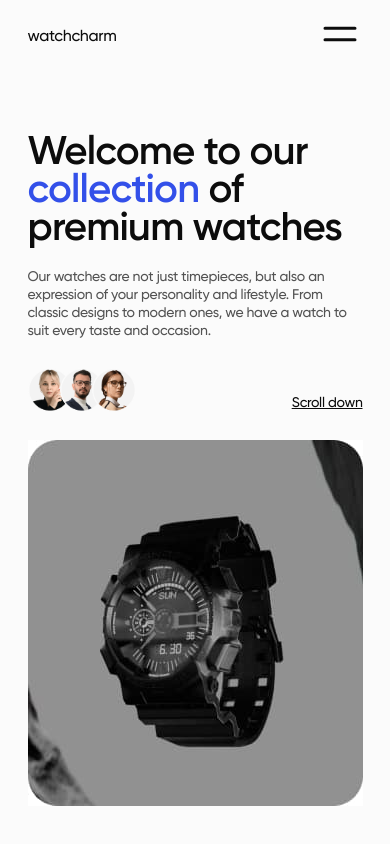
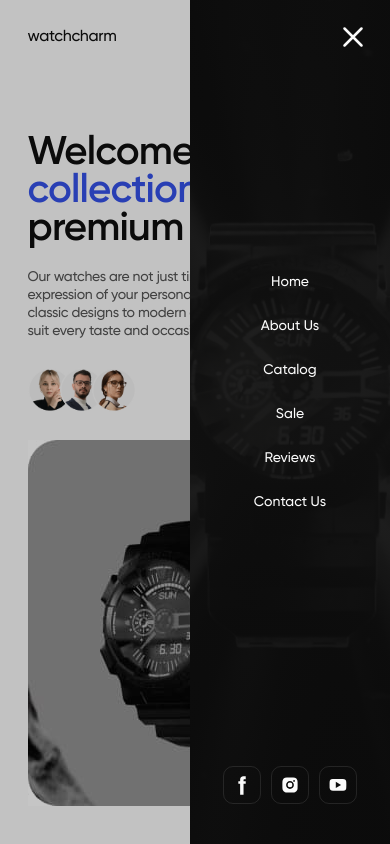
Before and after one commit to dvankevich/watchcharm, a plain HTML site: page index.html in a window 390 px wide. Both pictures are taken after a click on the button 339 px from the left and 37 px from the top of the page. Shown: the top 844 px of the page. Drawn offline with nearby package versions, Linux system fonts and the light colour scheme.

Commit message:
add mobile menu. add scripts

```diff
--- a/css/styles.css
+++ b/css/styles.css
@@ -722,3 +722,135 @@ body {
 .copyright-links-item {}
 
 .copyright-link {}
+
+
+.mobile-menu-container {
+  display: flex;
+  position: fixed;
+  /* https: //developer.mozilla.org/en-US/docs/Web/CSS/inset */
+  inset: 0;
+  z-index: 100;
+  width: 100%;
+  height: 100%;
+  background: #0c0c0c3c no-repeat padding-box;
+  pointer-events: none;
+  opacity: 0;
+  transition: opacity 250ms linear;
+}
+
+.mobile-menu-container.is-open {
+  opacity: 1;
+}
+
+.mobile-menu {
+  display: flex;
+  position: fixed;
+  top: 0%;
+  right: 0%;
+  z-index: 9999;
+  display: flex;
+  flex-direction: column;
+  justify-content: space-between;
+  align-items: center;
+  width: 200px;
+  height: 100%;
+  padding: 20px 20px 40px 20px;
+  background-image: linear-gradient(0deg,
+      rgba(12, 12, 12, 0.92) 0%,
+      rgba(12, 12, 12, 0.92) 100%),
+    url(/images/menu-img-mobile.png);
+  background-size: cover;
+  background-repeat: no-repeat;
+  background-position: center;
+  opacity: inherit;
+}
+
+@media (min-resolution: 192dpi) {
+  .mobile-menu {
+    background-image: linear-gradient(0deg,
+        rgba(12, 12, 12, 0.92) 0%,
+        rgba(12, 12, 12, 0.92) 100%),
+      url(/images/menu/menu-img-mobile@2x.png);
+  }
+}
+
+.mobile-menu-close-button {
+  padding: 0;
+  border: none;
+  background: none;
+  cursor: pointer;
+  position: absolute;
+  top: 20px;
+  right: 20px;
+  display: flex;
+  justify-content: center;
+  align-items: center;
+  width: 34px;
+  height: 34px;
+  background-color: transparent;
+  cursor: pointer;
+
+}
+
+.mobile-menu-close-icon {
+  display: block;
+  /* https: //developer.mozilla.org/en-US/docs/Web/SVG/Tutorial/Fills_and_Strokes
+  https: //www.w3schools.com/graphics/svg_stroking.asp */
+  stroke: #fbfbfb;
+  stroke-width: 2.5px;
+}
+
+.mobile-nav {
+  display: flex;
+  flex-direction: column;
+  margin-top: auto;
+  margin-bottom: auto;
+  position: relative;
+}
+
+.mobile-nav-list {
+  display: flex;
+  flex-direction: column;
+  row-gap: 24px;
+  margin-bottom: auto;
+}
+
+.mobile-nav-list-item {
+  display: block;
+  margin: auto;
+  position: relative;
+}
+
+.mobile-nav-list-item-link {
+  position: relative;
+  padding-bottom: 2px;
+  display: block;
+  color: #fbfbfb;
+  font-weight: 500;
+  font-style: normal;
+  font-size: 14px;
+  line-height: 1.29;
+}
+
+.mobile-social-list {
+  display: flex;
+  gap: 10px;
+  justify-content: center;
+}
+
+
+
+.mobile-social-list-link {
+  display: flex;
+  justify-content: center;
+  align-items: center;
+  border: 1px solid rgba(251, 251, 251, 0.1);
+  border-radius: 10px;
+  padding: 8px;
+
+}
+
+
+.mobile-social-list-icon {
+  fill: #fbfbfb;
+}
--- a/index.html
+++ b/index.html
@@ -15,7 +15,7 @@
 <body>
   <header class="header container">
     <a class="header-logo" href="">watchcharm</a>
-    <button class="mobile-menu-button" type="button">
+    <button class="mobile-menu-button js-open-menu" type="button">
       <svg class="mobile-menu-icon" width="34" height="34" aria-hidden="true">
         <use href="./images/icons.svg#icon-menu"></use>
       </svg>
@@ -305,6 +305,66 @@
       </picture>
     </section>
 
+    <div class="mobile-menu-container js-menu-container" id="mobile-menu">
+      <div class="mobile-menu">
+        <button class="mobile-menu-close-button js-close-menu">
+          <svg width="40" height="40" class="mobile-menu-close-icon">
+            <use href="/images/icons.svg#icon-close"></use>
+          </svg>
+        </button>
+
+        <nav class="mobile-nav">
+          <ul class="mobile-nav-list">
+            <li class="mobile-nav-list-item">
+              <a class="mobile-nav-list-item-link" href="#top">Home</a>
+            </li>
+            <li class="mobile-nav-list-item">
+              <a class="mobile-nav-list-item-link" href="#about">About Us</a>
+            </li>
+            <li class="mobile-nav-list-item">
+              <a class="mobile-nav-list-item-link" href="#catalog">Catalog</a>
+            </li>
+            <li class="mobile-nav-list-item">
+              <a class="mobile-nav-list-item-link" href="#sale">Sale</a>
+            </li>
+            <li class="mobile-nav-list-item">
+              <a class="mobile-nav-list-item-link" href="#reviews">Reviews</a>
+            </li>
+            <li class="mobile-nav-list-item">
+              <a class="mobile-nav-list-item-link" href="#contactus">Contact Us</a>
+            </li>
+          </ul>
+        </nav>
+        <ul class="mobile-social-list">
+          <li class="mobile-social-list-item">
+            <a class="mobile-social-list-link" target="_blank" rel="noopener noreferrer"
+              href="https://www.facebook.com/goITclub/">
+              <svg class="mobile-social-list-icon" width="20" height="20">
+                <use href="/images/icons.svg#icon-facebook"></use>
+              </svg>
+            </a>
+          </li>
+          <li class="mobile-social-list-item">
+            <a class="mobile-social-list-link" target="_blank" rel="noopener noreferrer"
+              href="https://www.instagram.com/goitclub/">
+              <svg class="mobile-social-list-icon" width="20" height="20">
+                <use href="/images/icons.svg#icon-instagram"></use>
+              </svg>
+            </a>
+          </li>
+          <li class="mobile-social-list-item">
+            <a class="mobile-social-list-link" target="_blank" rel="noopener noreferrer"
+              href="https://www.youtube.com/c/GoIT">
+              <svg class="mobile-social-list-icon" width="20" height="20">
+                <use href="/images/icons.svg#icon-youtube"></use>
+              </svg>
+            </a>
+          </li>
+        </ul>
+
+      </div>
+    </div>
+
   </main>
   <footer class="footer">
     <p class="footer-logo">watchcharm</p>
@@ -371,6 +431,10 @@
       </ul>
     </div>
   </footer>
+  <!-- Додаємо перед закриваючим боді, перед основним файлом main.js -->
+  <script defer src="https://cdnjs.cloudflare.com/ajax/libs/body-scroll-lock/3.1.5/bodyScrollLock.min.js"
+    integrity="sha512-HowizSDbQl7UPEAsPnvJHlQsnBmU2YMrv7KkTBulTLEGz9chfBoWYyZJL+MUO6p/yBuuMO/8jI7O29YRZ2uBlA=="
+    crossorigin="anonymous"></script>
   <script src="./js/script.js"></script>
 </body>
 
--- a/js/script.js
+++ b/js/script.js
@@ -0,0 +1,42 @@
+(() => {
+  const mobileMenu = document.querySelector(".js-menu-container");
+  const openMenuBtn = document.querySelector(".js-open-menu");
+  const closeMenuBtn = document.querySelector(".js-close-menu");
+
+  const toggleMenu = () => {
+    const anchors = mobileMenu.querySelectorAll('a[href*="#"]');
+    const isMenuOpen =
+      openMenuBtn.getAttribute("aria-expanded") === "true" || false;
+    openMenuBtn.setAttribute("aria-expanded", !isMenuOpen);
+    mobileMenu.classList.toggle("is-open");
+
+    const scrollLockMethod = !isMenuOpen
+      ? "disableBodyScroll"
+      : "enableBodyScroll";
+    bodyScrollLock[scrollLockMethod](document.body);
+
+    if (anchors.length === 0) return;
+
+    if (!isMenuOpen) {
+      anchors.forEach((anchor) => {
+        anchor.addEventListener("click", toggleMenu);
+      });
+      return;
+    }
+
+    anchors.forEach((anchor) => {
+      anchor.removeEventListener("click", toggleMenu);
+    });
+  };
+
+  openMenuBtn.addEventListener("click", toggleMenu);
+  closeMenuBtn.addEventListener("click", toggleMenu);
+
+  // Вказати брейкпоінт після якого повинна зачинятися
+  window.matchMedia("(min-width: 375px)").addEventListener("change", (e) => {
+    if (!e.matches) return;
+    mobileMenu.classList.remove("is-open");
+    openMenuBtn.setAttribute("aria-expanded", false);
+    bodyScrollLock.enableBodyScroll(document.body);
+  });
+})();
```
Also changed, not shown: images/menu-img-mobile.png (added), images/menu-img-mobile@2x.png (added), images/menu-img-tablet.png (added), images/menu-img-tablet@2x.png (added).
